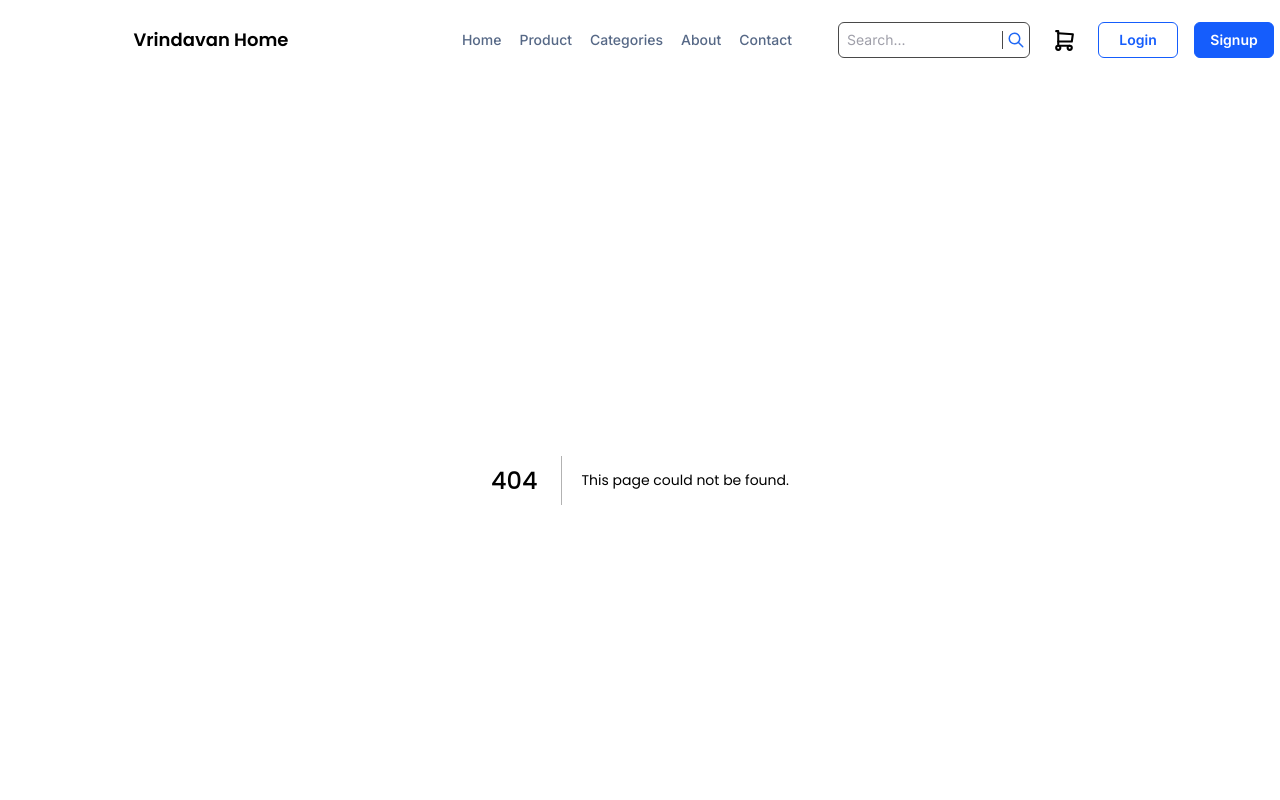
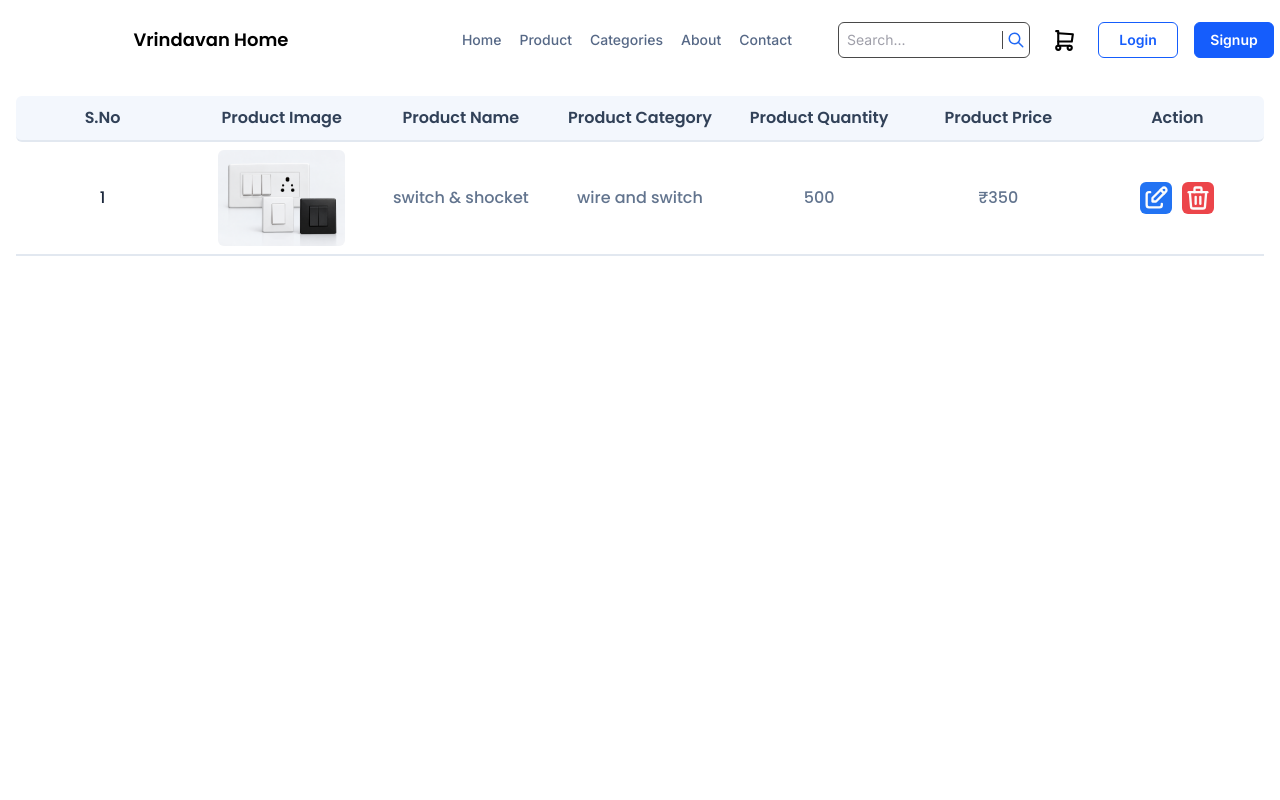
Before and after one commit to shivam-87388/vrindavan, a Next.js app in the folder frontend/: page /faltu in a window 1280 px wide. Before the commit this address had no page. Shown: the top 800 px of the page. Built offline with nearby package versions, Linux system fonts and the light colour scheme.

Commit message:
add admin panel product card

```diff
--- /dev/null
+++ b/frontend/src/app/faltu/page.jsx
@@ -0,0 +1,81 @@
+import React from 'react'
+import { IconEdit, IconTrash } from '@tabler/icons-react';
+
+const page = () => {
+  return (
+   <div className="min-h-screen felx felx-col p-4 w-full ">
+    <div className="grid grid-cols-7 gap-1.5 items-start border-b-2 border-slate-200 bg-[#F3F7FD] py-2.5 rounded-md">
+        {/* S.no */}
+        <div className="flex justify-center items-center">
+        <h3 className="text-center font-semibold text-slate-700">S.No</h3>
+        </div>
+        {/* product image */}
+        <div className="flex justify-center items-center">
+        <h3 className="text-center font-semibold text-slate-700">Product Image</h3>
+        </div>
+        {/* product name/ */}
+        <div className="flex justify-center items-center">
+        <h3 className="text-center font-semibold text-slate-700">Product Name</h3>
+        </div>
+        {/* product category */}
+        <div className="flex justify-center items-center">
+        <h3 className="text-center font-semibold text-slate-700">Product Category</h3>
+        </div>
+        {/* product quantity */}
+        <div className="flex justify-center items-center">
+        <h3 className="text-center font-semibold text-slate-700">Product Quantity</h3>
+        </div>
+        {/* product price */}
+        <div className="flex justify-center items-center">
+        <h3 className="text-center font-semibold text-slate-700">Product Price</h3>
+        </div>
+        {/* action */}
+        <div className="flex justify-center items-center">
+        <h3 className="text-center font-semibold text-slate-700">Action</h3>
+        </div>
+
+    </div>
+    <div className="grid grid-cols-7 gap-1.5 py-2 border-b-2 border-slate-200">
+        {/* serial no field */}
+        <div className="flex items-center justify-center">
+       <h3 className="text-center font-medium text-slate-800">1</h3>
+        </div>
+        {/* image field */}
+       <div className="flex items-center justify-center ">
+        <img src="/switch&shocket.png" alt='' className="max-h-24 rounded-md"></img>
+       </div>
+       {/* name  field  */}
+        <div className="flex items-center justify-center">
+       <h3 className="text-center font-medium text-slate-500">switch & shocket</h3>
+        </div>
+        {/* product category */}
+      <div className="flex items-center justify-center">
+       <h3 className="text-center font-medium text-slate-500">wire and switch</h3>
+        </div>
+        {/* product quantity */}
+      <div className="flex items-center justify-center">
+       <h3 className="text-center font-medium text-slate-500">500</h3>
+        </div>
+        {/* product price */}
+      <div className="flex items-center justify-center">
+       <h3 className="text-center font-medium text-slate-500">₹350</h3>
+        </div>
+    {/* edit & delete button */}
+    <div className="flex flex-row items-center justify-center gap-2.5">
+        {/* edit button */}
+        <a href="#" className="flex items-center justify-center bg-[#2273F3] p-0.5 rounded-md">
+            <IconEdit size={28} stroke={2} color="#fcfcfc"/>
+        </a>
+        {/* delete button */}
+        <a href="#" className="flex items-center justify-center bg-[#EC454A] p-0.5 rounded-md">
+           <IconTrash size={28} stroke={2} color="#fcfcfc" />
+        </a>
+
+    </div>
+    </div>
+
+   </div>
+  )
+}
+
+export default page
--- a/frontend/src/app/page.jsx
+++ b/frontend/src/app/page.jsx
@@ -141,7 +141,7 @@ const homepage = () => {
             Product Cart
           </h2>
           <a
-            href="#"
+            href="/product-listing"
             className="flex flex-row gap-1.5 items-center justify-center"
           >
             <span className="text-blue-600 text-sm font-medium font-['Inter']">
--- a/frontend/src/app/prooduct-listing/page.jsx
+++ b/frontend/src/app/product-listing/page.jsx
@@ -1,6 +1,6 @@
 'use client'
 import React,{useState,useEffect} from 'react'
-import ProductSellingCard from '@/components/ProductSellingCard'
+import ProductSellingCard from '@/components/Productsellingcard'
 
 
 const page = () => {
--- a/frontend/src/components/Navbar.jsx
+++ b/frontend/src/components/Navbar.jsx
@@ -45,7 +45,7 @@ const Navbar = () => {
         </a>
 
         <a
-          href="#"
+          href="/product-listing"
           className="whitespace-nowrap text-xs lg:text-sm font-medium font-['Inter'] text-[#566886] hover:text-blue-600"
         >
           Product
@@ -190,7 +190,7 @@ const Navbar = () => {
             Home
           </a>
 
-          <a href="#" className="flex items-center justify-center rounded-md px-2 py-2 text-sm font-bold text-slate-600 hover:bg-blue-600 hover:text-white">
+          <a href="/product-listing" className="flex items-center justify-center rounded-md px-2 py-2 text-sm font-bold text-slate-600 hover:bg-blue-600 hover:text-white">
             Product
           </a>
 
```
Also changed, not shown: frontend/public/switch&shocket.png (added), frontend/src/components/Productsellingcard.jsx (renamed from frontend/src/components/productsellingcard.jsx).
